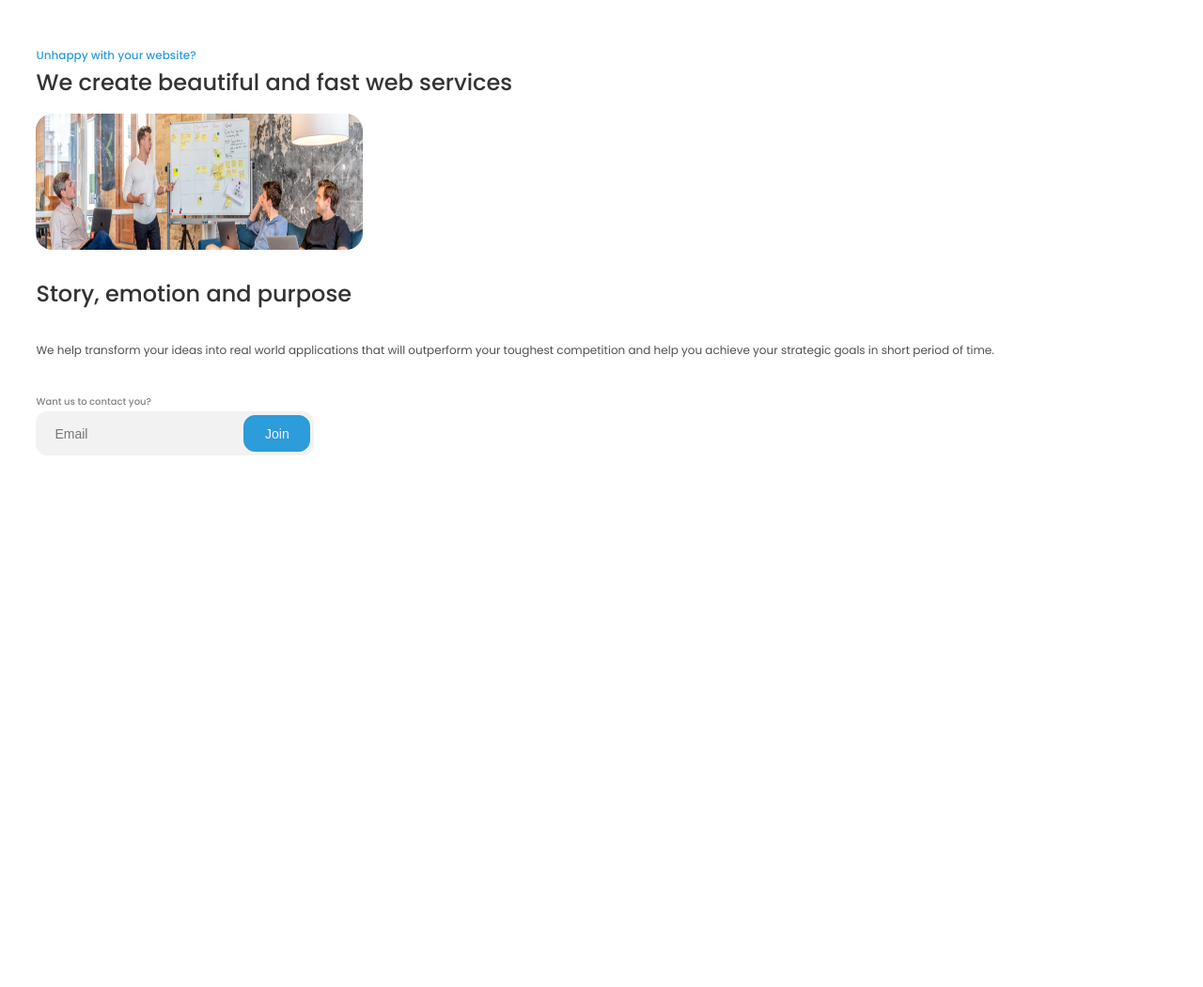
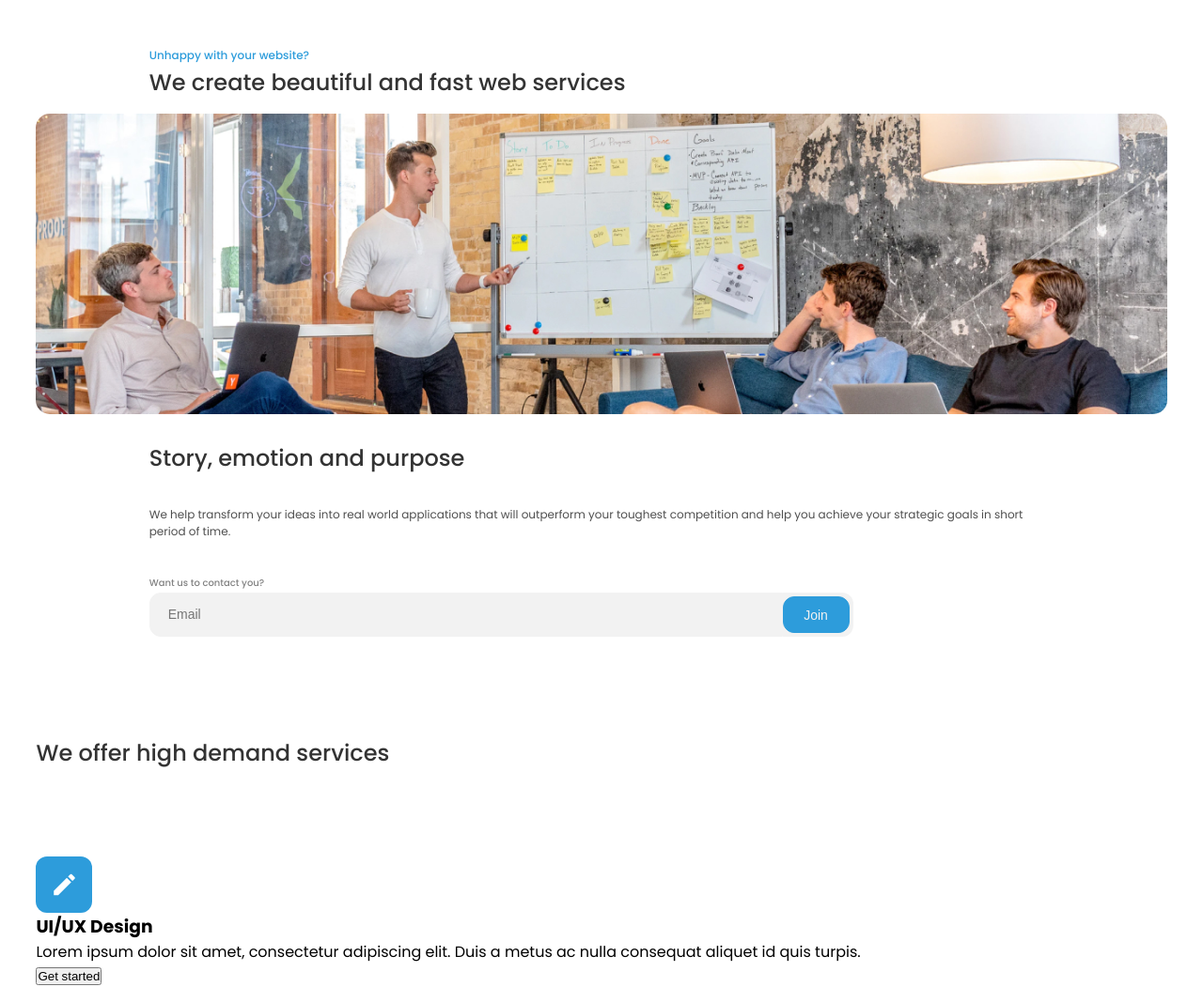
Before and after one commit to nhardiansa/edie-homepage-devchallenges, a plain HTML site: page index.html in a window 1280 px wide. Shown: the part 52-1103 px from the top of the page at 94% size. Before the commit the page ends 800 px from the top, so only its background shows below. Drawn offline with Linux system fonts and the light colour scheme.

Commit message:
memulai mengerjakan bagian service

```diff
--- a/index.html
+++ b/index.html
@@ -37,14 +37,19 @@
     </nav>
 
     <div id="home" class="home">
+      <div class="head">
         <a href="#">Unhappy with your website?</a>
         <h2>We create beautiful and fast web services</h2>
+      </div>
+
       <img src="assets/heroImage.jpg" alt="group-discussion-picture" />
+
+      <div class="description">
         <h2>Story, emotion and purpose</h2>
         <p>
           We help transform your ideas into real world applications that will
-        outperform your toughest competition and help you achieve your strategic
-        goals in short period of time.
+          outperform your toughest competition and help you achieve your
+          strategic goals in short period of time.
         </p>
 
         <form action="#">
@@ -57,5 +62,22 @@
           </div>
         </form>
       </div>
+    </div>
+
+    <div class="service">
+      <h2>We offer high demand services</h2>
+
+      <div class="cards">
+        <div class="card">
+          <span class="material-icons"> create </span>
+          <h3>UI/UX Design</h3>
+          <p>
+            Lorem ipsum dolor sit amet, consectetur adipiscing elit. Duis a
+            metus ac nulla consequat aliquet id quis turpis.
+          </p>
+          <button>Get started</button>
+        </div>
+      </div>
+    </div>
   </body>
 </html>
--- a/sass/style.scss
+++ b/sass/style.scss
@@ -22,6 +22,10 @@ nav {
     line-height: 35px;
     color: #333333;
   }
+
+  span {
+    cursor: pointer;
+  }
 }
 
 .home {
@@ -29,6 +33,12 @@ nav {
   font-style: normal;
 
   margin-top: 48px;
+
+  .head,
+  .description {
+    width: 80%;
+    margin: auto;
+  }
 
   a {
     text-decoration: none;
@@ -49,14 +59,15 @@ nav {
   img {
     margin-top: 15px;
 
-    width: 348px;
-    height: 145px;
-    border-radius: 18px;
+    width: 100%;
+    border-radius: 15px;
     background-size: cover;
   }
 
-  h2:nth-child(4) {
+  .description {
+    h2 {
       margin-top: 22px;
+      width: 80%;
     }
 
     p {
@@ -93,6 +104,8 @@ nav {
           height: $inputHeight;
           background-color: $inputBG;
           border: 1px solid $inputBG;
+
+          width: 70%;
         }
 
         .button {
@@ -118,3 +131,32 @@ nav {
       }
     }
   }
+}
+
+.service {
+  font-family: Poppins;
+  font-style: normal;
+
+  margin-top: 106px;
+
+  h2 {
+    font-weight: 500;
+    font-size: 24px;
+    line-height: 36px;
+    color: #333333;
+  }
+
+  .cards {
+    margin-top: 92px;
+
+    .card {
+      span {
+        color: #ffff;
+        background-color: #2d9cdb;
+        padding: 15px;
+        border-radius: 12px;
+        font-size: 30px;
+      }
+    }
+  }
+}
```
Also changed, not shown: css/style.css, 1 other file. Lines whose indentation alone changed are shown as unchanged.
